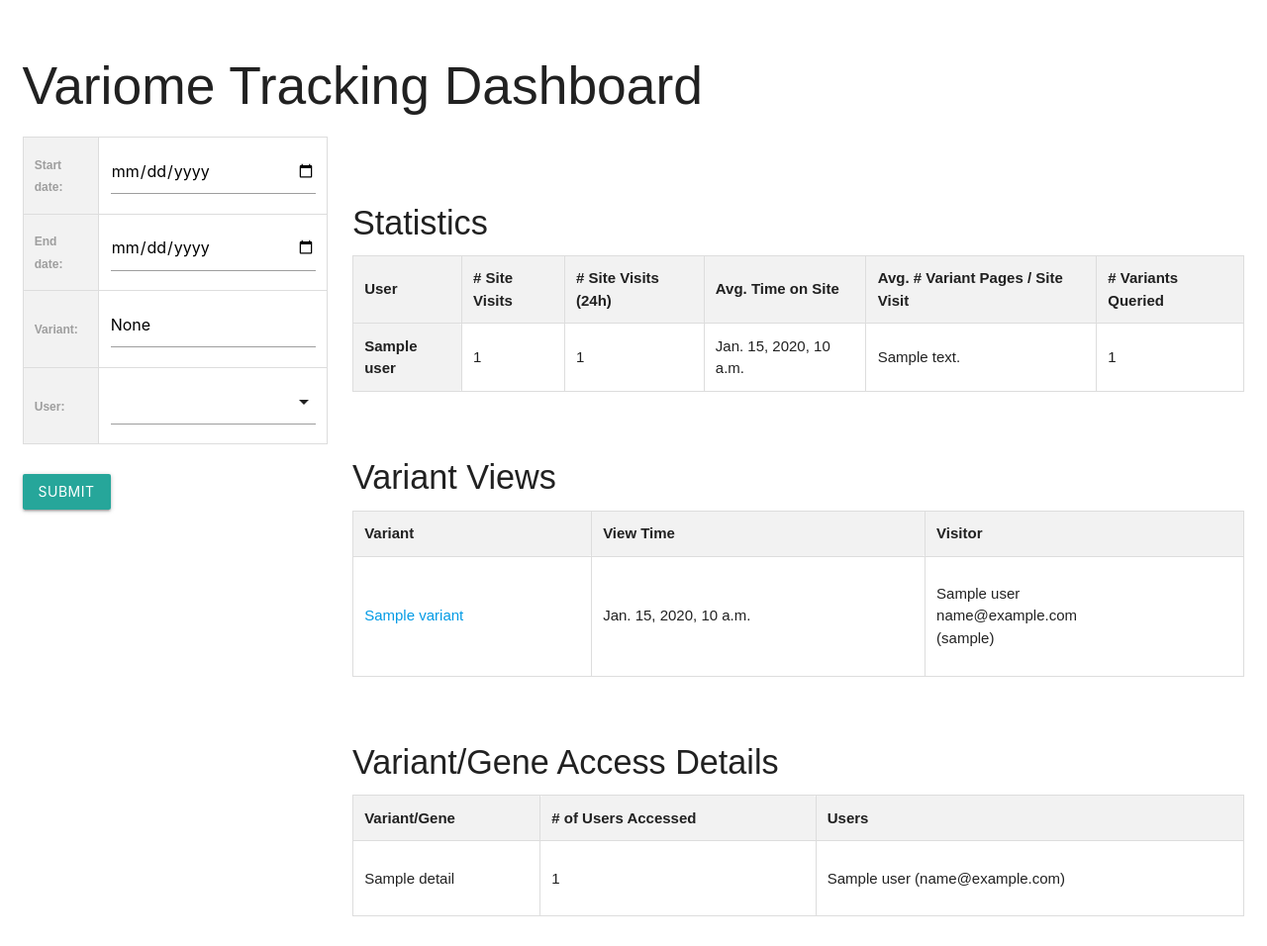
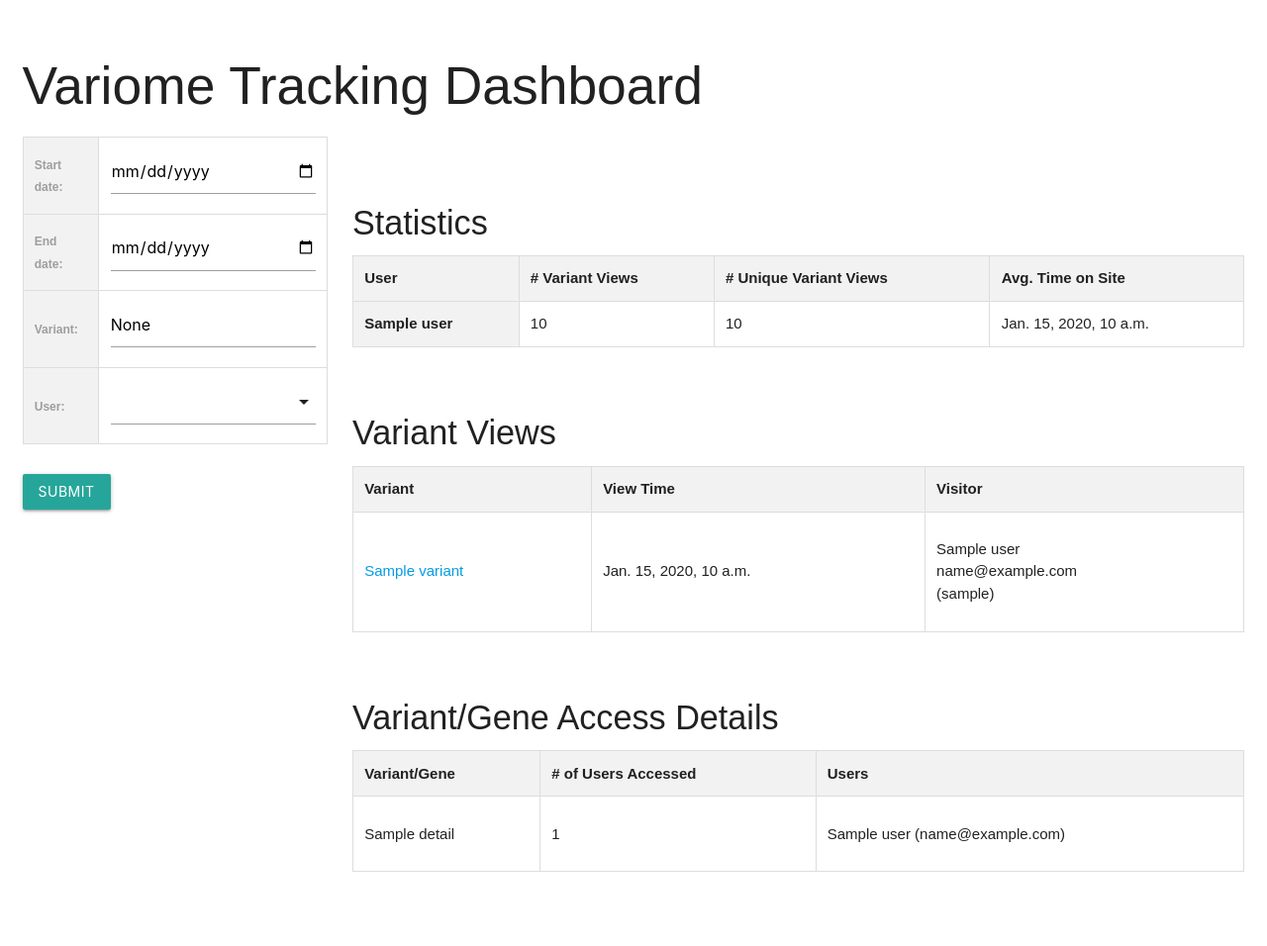
Before and after one commit to wassermanlab/variome, a Django app: template ibvl/templates/tracking/dashboard.html in a window 1280 px wide. Shown: the top 956 px of the page at 99% size. After the commit the page ends 881 px from the top, so only its background shows below. Run offline with Django 4.2, Linux system fonts and the light colour scheme; tables that the repository leaves empty hold one stand-in row (values such as "Sample post"); the template is opened without the code that fills it: values that come from a table or form of the project are taken from there, most other values are stand-ins (such as "Sample title", 1, 10 or a date in 2020); a map, chart or similar area stays blank.

Commit message:
simplify statistics

```diff
--- a/ibvl/library_access/views/tracking_dashboard.py
+++ b/ibvl/library_access/views/tracking_dashboard.py
@@ -30,7 +30,12 @@ def tracking_dashboard(request):
     "Counts, aggregations and more!"
     end_time = now()
     start_time = end_time - timedelta(days=7)
-    defaults = {'start': start_time.strftime('%Y-%m-%d'), 'end': end_time.strftime('%Y-%m-%d'), 'user': None}
+    defaults = {
+        'start': start_time.strftime('%Y-%m-%d'),
+        'end': end_time.strftime('%Y-%m-%d'),
+        'user': None,
+        'variant': ''
+        }
 
     form = DashboardForm(data=request.GET or defaults)
     if form.is_valid():
@@ -65,19 +70,16 @@ def tracking_dashboard(request):
     enriched_user_stats = []
     for user_stat in user_stats:
         user = user_stat
-        visit_count = user_stat.visit_count
-        access_count = Pageview.objects.filter(visitor__user=user).count()
+        UserHitsInTimeFrame = Pageview.objects.filter(visitor__user=user, view_time__gte=start_time)
+        page_views = UserHitsInTimeFrame.count()
         time_on_site = user_stat.time_on_site
-        pages_per_visit = access_count / visit_count if visit_count else 0
-        variants_queried_count = Pageview.objects.filter(visitor__user=user).values('url').distinct().count()
+        page_views_unique = UserHitsInTimeFrame.values('url').distinct().count()
 
         enriched_user_stats.append({
             'user': user,
-            'visit_count': visit_count,
-            'access_count': access_count,
+            'page_views': page_views,
             'time_on_site': time_on_site,
-            'pages_per_visit': pages_per_visit,
-            'variants_queried_count': variants_queried_count
+            'page_views_unique': page_views_unique
         })
 
     variant_access_details = []
@@ -97,12 +99,11 @@ def tracking_dashboard(request):
 
     # Prepare data for charts
     user_labels = json.dumps([stat['user'].get_full_name() for stat in enriched_user_stats])
-    site_visits_data = json.dumps([stat['visit_count'] for stat in enriched_user_stats])
 
     timedeltas = [stat['time_on_site'].total_seconds() for stat in enriched_user_stats]
     print("timedeltas", timedeltas)
     time_on_site_data = json.dumps(timedeltas)
-    variants_queried_data = json.dumps([stat['variants_queried_count'] for stat in enriched_user_stats])
+    variants_queried_data = json.dumps([stat['page_views_unique'] for stat in enriched_user_stats])
 
     context = {
         'form': form,
@@ -111,9 +112,9 @@ def tracking_dashboard(request):
         'user_stats': enriched_user_stats,
         'variant_access_details': variant_access_details,
         'user_labels': user_labels,
-        'site_visits_data': site_visits_data,
         'time_on_site_data': time_on_site_data,
         'variants_queried_data': variants_queried_data,
+
     }
 
     return render(request, 'tracking/dashboard.html', context)
--- a/ibvl/templates/tracking/dashboard.html
+++ b/ibvl/templates/tracking/dashboard.html
@@ -69,7 +69,7 @@
           </tr>
           <tr>
             <th><label for="id_variant">Variant:</label></th>
-            <td><input type="text" name="variant" id="id_variant" value="{{ form.variant.value }}"></td>
+            <td><input type="text" name="variant" id="id_variant" value="{{ form.variant.value }}" placeholder="eg. 2-12341234-A-T"></td>
           </tr>
           <tr>
             <th><label for="id_user">User:</label></th>
@@ -92,22 +92,18 @@
         <thead>
           <tr>
             <th>User</th>
-            <th># Site Visits</th>
-            <th># Site Visits (24h)</th>
+            <th># Variant Views</th>
+            <th># Unique Variant Views</th>
             <th>Avg. Time on Site</th>
-            <th>Avg. # Variant Pages / Site Visit</th>
-            <th># Variants Queried</th>
           </tr>
         </thead>
         <tbody>
           {% for stat in user_stats %}
           <tr>
             <th>{{ stat.user.get_full_name }}</th>
-            <td>{{ stat.visit_count }}</td>
-            <td>{{ stat.access_count }}</td>
+            <td>{{ stat.page_views }}</td>
+            <td>{{ stat.page_views_unique }}</td>
             <td>{{ stat.time_on_site }}</td>
-            <td>{{ stat.pages_per_visit }}</td>
-            <td>{{ stat.variants_queried_count }}</td>
           </tr>
           {% endfor %}
         </tbody>
@@ -193,7 +189,6 @@
         const variantsQueriedCtx = document.getElementById('variantsQueriedChart').getContext('2d');
 
         const userLabels = JSON.parse('{{ user_labels|escapejs }}');
-        const siteVisitsData = JSON.parse('{{ site_visits_data|escapejs }}');
         const timeOnSiteData = JSON.parse('{{ time_on_site_data|escapejs }}');
         const variantsQueriedData = JSON.parse('{{ variants_queried_data|escapejs }}');
 
@@ -213,20 +208,6 @@
           }
         };
 
-        const siteVisitsChart = new Chart(siteVisitsCtx, {
-          type: 'bar',
-          data: {
-            labels: userLabels,
-            datasets: [{
-              label: '# Site Visits',
-              data: siteVisitsData,
-              backgroundColor: 'rgba(75, 192, 192, 0.2)',
-              borderColor: 'rgba(75, 192, 192, 1)',
-              borderWidth: 1
-            }]
-          },
-          options: chartOptions
-        });
 
         const timeOnSiteChart = new Chart(timeOnSiteCtx, {
           type: 'bar',
```
